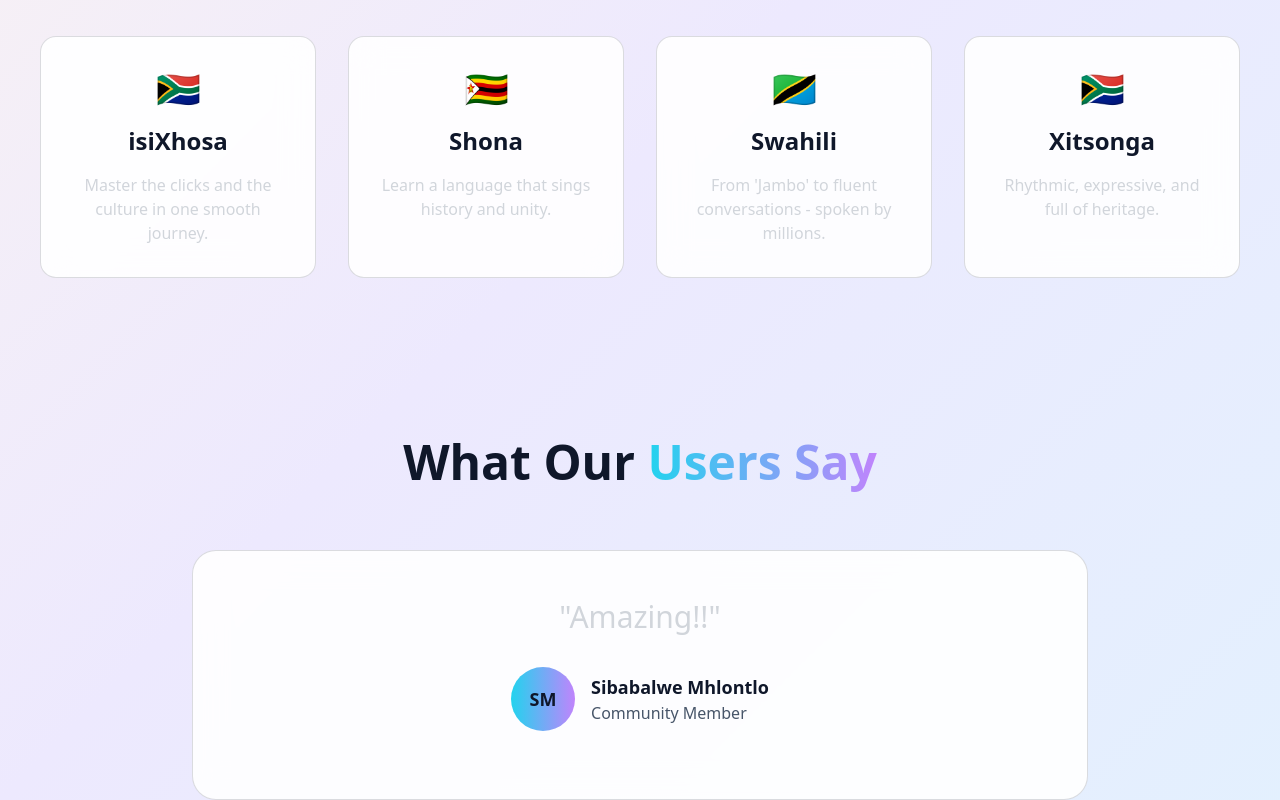
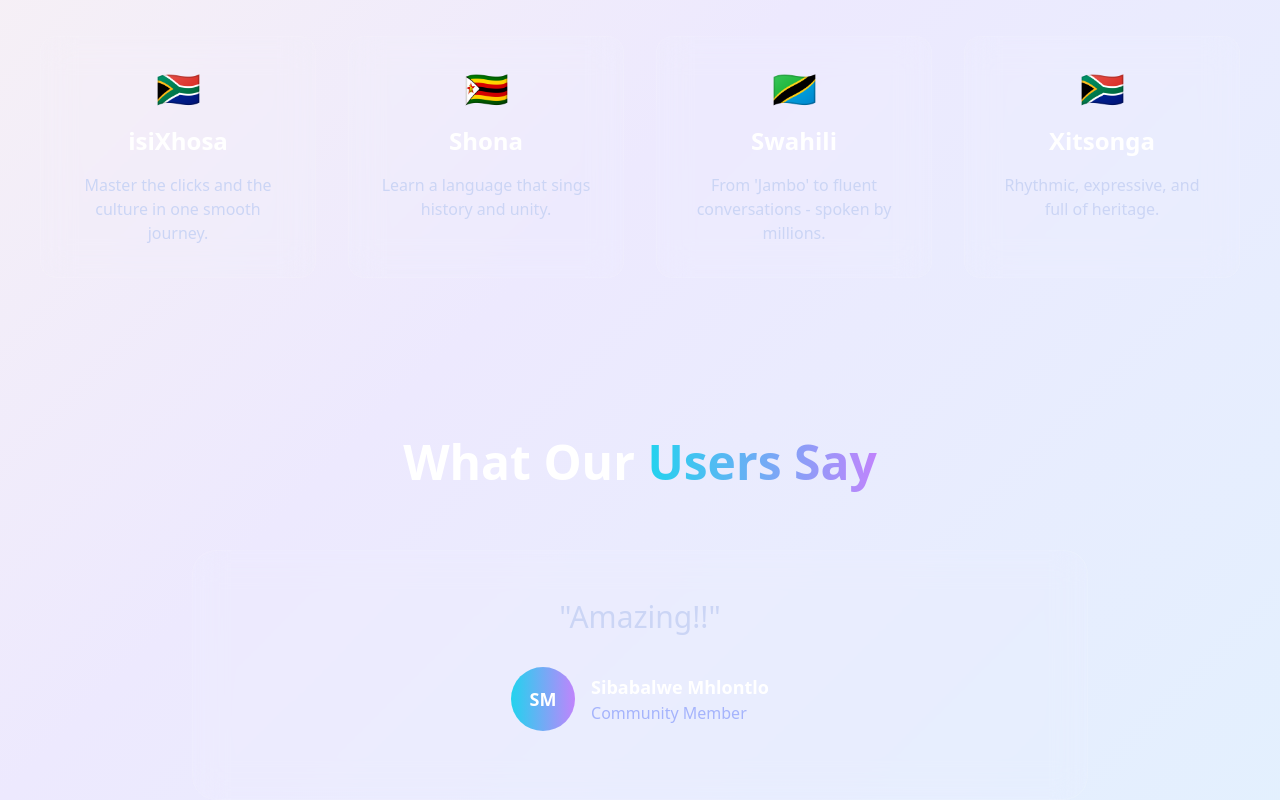
Before and after one commit to T-inashe/OpenLingua, a React (Vite) app in the folder frontend/: page / in a window 1280 px wide. Shown: the part 880-1680 px from the top of the page. Built offline with nearby package versions, Linux system fonts and the light colour scheme.

Commit message:
this is the one

```diff
--- a/frontend/src/App.tsx
+++ b/frontend/src/App.tsx
@@ -19,6 +19,7 @@ function App() {
           <Routes>
           {/* <Route path="/" element={<LandingPage />} /> */}
             <Route path="/signIn" element={<SignIn />} />
+            <Route path="/login" element={<SignIn />} />
             <Route path="/signUp" element={<SignUp />}/>
             <Route path="/community" element={<CommunityDashboard />}/>
             <Route path="/create/:id" element={<CourseCreation/>} />
--- a/frontend/src/components/landingPage.tsx
+++ b/frontend/src/components/landingPage.tsx
@@ -65,10 +65,10 @@ const LandingPage = () => {
     ]
 
   return (
-    <div className="min-h-screen bg-gradient-to-br from-slate-900 via-purple-900 to-slate-900 overflow-hidden">
+    <div className="landing-page min-h-screen bg-gradient-to-br from-slate-900 via-purple-900 to-slate-900 overflow-hidden">
 
         <header className={`relative z-50 transition-all duration-1000 ${isVisible ? 'translate-y-0 opacity-100' : '-translate-y-full opacity-0'}`}>
-            <div className="container px-6 py-6">
+            <div className="container mx-auto px-6 py-6">
                 <div className="font-bold flex items-center justify-between">
                     <button
                         onClick={() => navigate('/dashboard')}
--- a/frontend/src/index.css
+++ b/frontend/src/index.css
@@ -67,3 +67,36 @@ body.theme-light .bg-gradient-to-r.from-cyan-500.to-purple-500 {
 body.theme-light .group:hover .text-white {
   color: #0f172a !important;
 }
+
+body.theme-light .landing-page {
+  background-image: linear-gradient(135deg, #0f172a 0%, #581c87 50%, #0f172a 100%) !important;
+  color: #f8fafc !important;
+}
+
+body.theme-light .landing-page .text-white {
+  color: #ffffff !important;
+}
+
+body.theme-light .landing-page .text-gray-300 {
+  color: #cbd5f5 !important;
+}
+
+body.theme-light .landing-page .text-gray-400 {
+  color: #a5b4fc !important;
+}
+
+body.theme-light .landing-page .bg-white\/5 {
+  background-color: rgba(255, 255, 255, 0.05) !important;
+}
+
+body.theme-light .landing-page .bg-white\/10 {
+  background-color: rgba(255, 255, 255, 0.1) !important;
+}
+
+body.theme-light .landing-page .border-white\/10 {
+  border-color: rgba(255, 255, 255, 0.1) !important;
+}
+
+body.theme-light .landing-page .border-white\/15 {
+  border-color: rgba(255, 255, 255, 0.15) !important;
+}
--- a/frontend/src/utils/handleUnauthorized.ts
+++ b/frontend/src/utils/handleUnauthorized.ts
@@ -1,5 +1,5 @@
 import type { NavigateFunction } from "react-router-dom";
-import { ProAlertVariant } from "../context/ProAlertContext";
+import type { ProAlertVariant } from "../context/ProAlertContext";
 
 type ProAlert = {
   show: (message: string, variant?: ProAlertVariant) => void;
```
